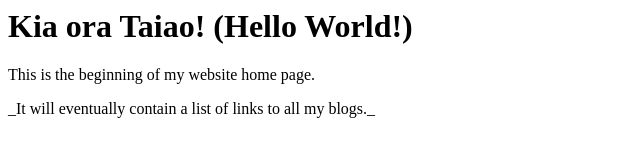
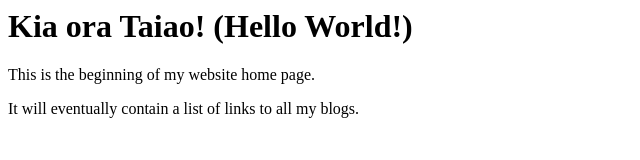
Before and after one commit to halmai-mcrae/halmai-mcrae.github.io, a plain HTML site: page index.html in a window 1280 px wide. Shown: the full height of the page, 0-640 px from the left. Drawn offline with Linux system fonts and the light colour scheme.

Commit message:
fixed underscores

```diff
--- a/index.html
+++ b/index.html
@@ -4,6 +4,6 @@
   <body>
     <h1> Kia ora Taiao! (Hello World!)</h1>
     <p> This is the beginning of my website home page.</p>
-    <p> _It will eventually contain a list of links to all my blogs._ </p>
+    <p> It will eventually contain a list of links to all my blogs. </p>
   </body>
 </html>
```
